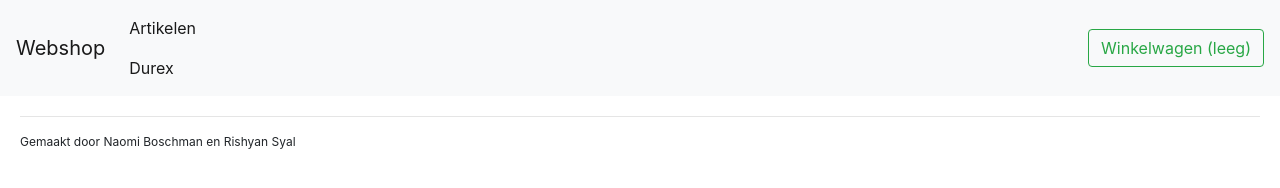
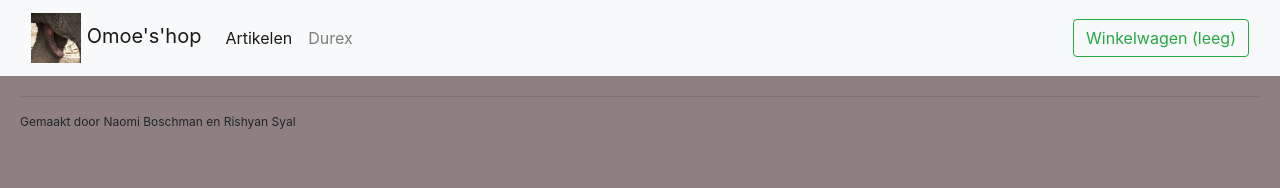
Before and after one commit to Rishyansyal/2324-webshop-5hin1-rishyan-naomi-, a website: page web/index.html in a window 1280 px wide. Drawn offline with nearby package versions, Linux system fonts and the light colour scheme; no server answers.

Commit message:
Zie beschriving
* Logo veranderd
* sql code werkend en een aantal hoeveelheid toegevoegd
*kleur veranderd

```diff
--- a/web/css/style.css
+++ b/web/css/style.css
@@ -1,4 +1,8 @@
 /* all pages */
+body {
+  background-color: #8e8080;
+}
+
 
 footer {
   margin: 20px;
--- a/web/index.html
+++ b/web/index.html
@@ -8,7 +8,7 @@
 	<link rel="stylesheet" href="/css/style.css">
 </head>
 
-<body>
+<body
   <!-- toast is een melding die tijdelijk rechtsboven op het scherm verschijnt -->
   <!-- meer info op: https://www.w3schools.com/bootstrap4/bootstrap_ref_js_toasts.asp -->
 	<div class="toast" data-delay="2000">
@@ -25,7 +25,11 @@
 
   <!-- menubalk -->
   <nav class="navbar navbar-expand-lg navbar-light bg-light">
-		<a class="navbar-brand" href="#">Webshop</a>
+    <div class="container-fluid">
+      <a class="navbar-brand" href="#">
+        <img src='images/foto4.jpg' style="width: 50px; height: 50px;"">
+        <span>Omoe's'hop</span>
+      </a>
       <button class="navbar-toggler" type="button" data-toggle="collapse" data-target="#navbarSupportedContent" aria-controls="navbarSupportedContent" aria-expanded="false" aria-label="Toggle navigation">
         <span class="navbar-toggler-icon"></span>
       </button>
@@ -34,12 +38,13 @@
         <ul class="navbar-nav mr-auto">
           <li class="nav-item active">
             <a class="nav-link" href="#">Artikelen <span class="sr-only">(current)</span></a>
-          <a class="nav-link" href="Durex.html">Durex <span class="sr-only">(current)</span></a>
-
+          </li>
+          <li class="nav-item">
+            <a class="nav-link" href="Durex.html">Durex</a>
           </li>
         </ul>
-			<a
-				href="basket.html"><button class="btn btn-outline-success my-2 my-sm-0" type="submit">Winkelwagen <span class="num_products"></span></button></a>
+        <a href="basket.html"><button class="btn btn-outline-success my-2 my-sm-0" type="submit">Winkelwagen <span class="num_products"></span></button></a>
+      </div>
     </div>
   </nav>
 
```
Also changed, not shown: web/images/foto4.jpg (added), 1 other file. Lines whose indentation alone changed are shown as unchanged.
